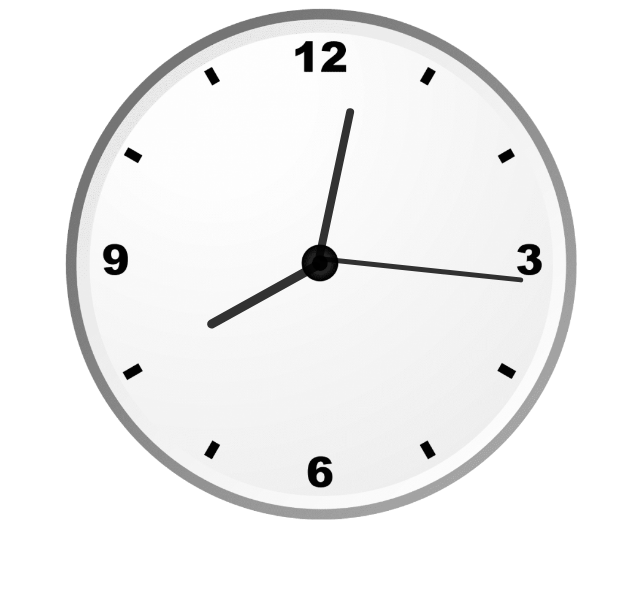
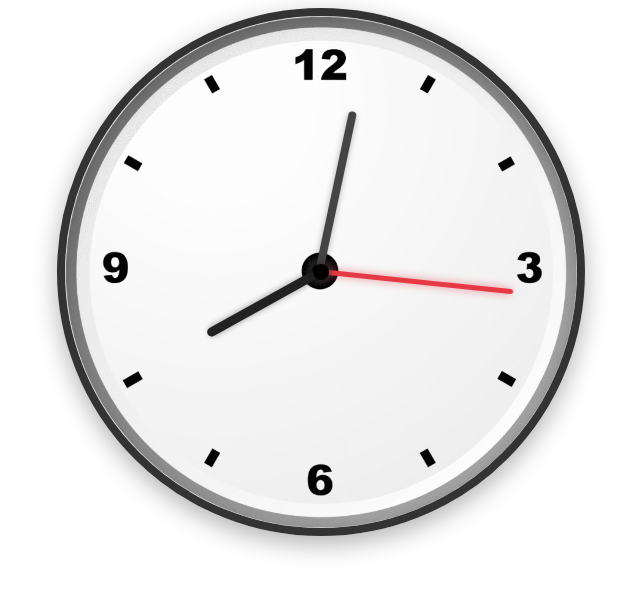
Before and after one commit to Himanshu-Sharma713/Javascript_Project, a plain HTML site: page PROJECT_5/index.html in a window 1280 px wide. Shown: the whole page, without its empty margins (319-959 px from the left). Drawn offline with Linux system fonts and the light colour scheme.

Commit message:
PROJECT_5 completed

```diff
--- a/PROJECT_5/index.css
+++ b/PROJECT_5/index.css
@@ -1,37 +1,65 @@
-#clockContainer{
+/* Clock Container */
+#clockContainer {
     position: relative;
     margin: auto;
     height: 40vw;
     width: 40vw;
-    background: url(clock.png) no-repeat;
-    background-size: 100%;
+    background: url(clock.png) no-repeat center;
+    background-size: cover;
+    border: 8px solid #333;
+    border-radius: 50%;
+    box-shadow: 0 8px 25px rgba(0,0,0,0.3), inset 0 4px 15px rgba(0,0,0,0.2);
 }
 
-#hour, #minute, #second{
+/* Hands Base Style */
+#hour, #minute, #second {
     position: absolute;
-    background: black;
+    background: #000;
     border-radius: 10px;
     transform-origin: bottom;
+    transition: all 0.05s ease-in-out;
 }
-#hour{
+
+/* Hour Hand */
+#hour {
     width: 1.8%;
     height: 25%;
     top: 25%;
-    left: 48.85%;
-    opacity: 0.8;
+    left: 48.9%;
+    background: #222;
+    box-shadow: 0 2px 6px rgba(0,0,0,0.4);
 }
-#minute{
+
+/* Minute Hand */
+#minute {
     width: 1.6%;
-    height: 30%;
-    top: 19%;
+    height: 32%;
+    top: 18%;
     left: 48.9%;
-    opacity: 0.8;
+    background: #444;
+    box-shadow: 0 2px 6px rgba(0,0,0,0.3);
 }
-#second{
+
+/* Second Hand */
+#second {
     width: 1%;
-    height: 40%;
-    top: 9%;
-    left: 49.25%;
-    opacity: 0.8;
+    height: 38%;
+    top: 12%;
+    left: 49.3%;
+    background: #e63946;
+    box-shadow: 0 2px 8px rgba(230,57,70,0.6);
+}
 
+/* Center Circle */
+#clockContainer::after {
+    content: "";
+    position: absolute;
+    width: 16px;
+    height: 16px;
+    background: #000;
+    border-radius: 50%;
+    top: 50%;
+    left: 50%;
+    transform: translate(-50%, -50%);
+    box-shadow: 0 0 10px rgba(0,0,0,0.5);
 }
```
